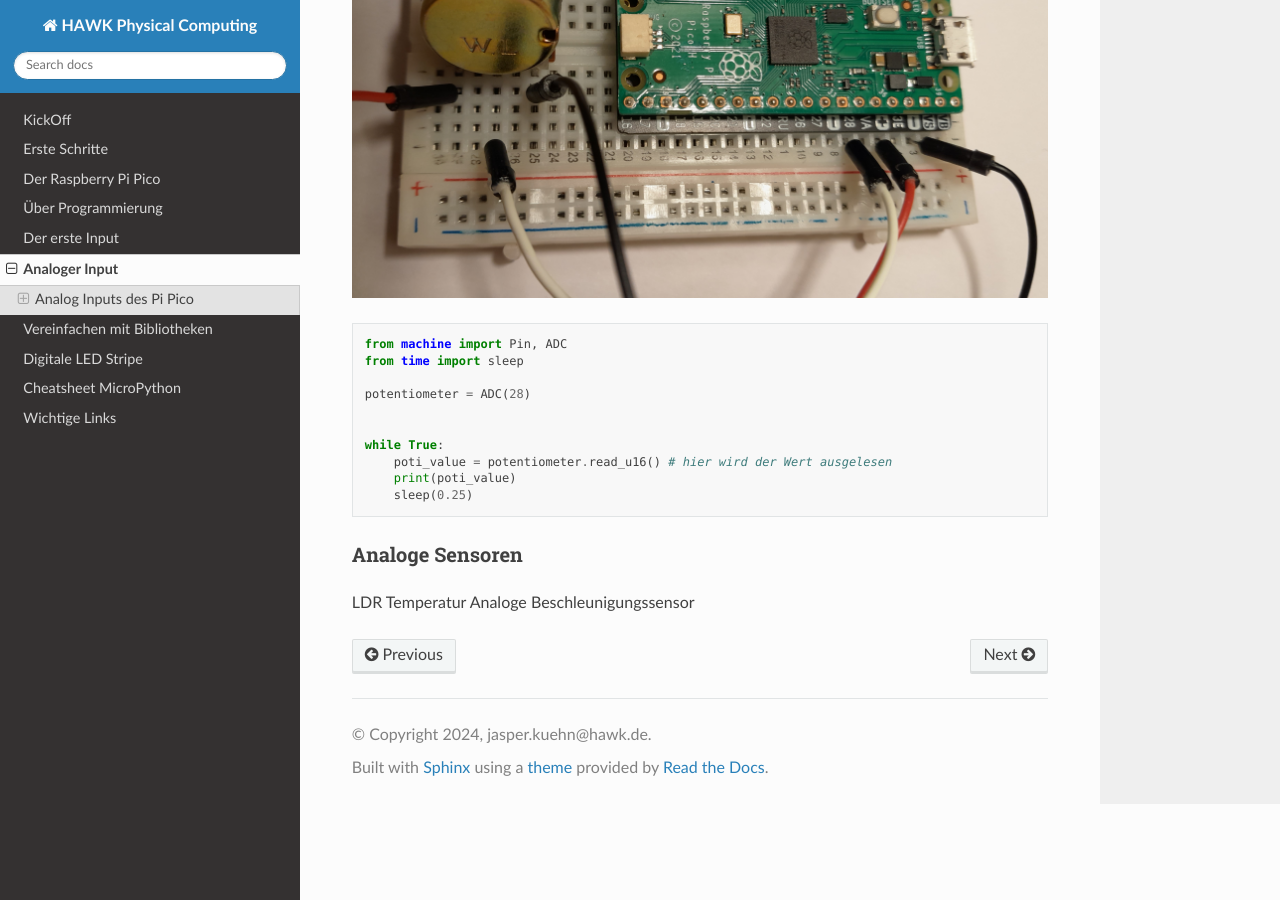
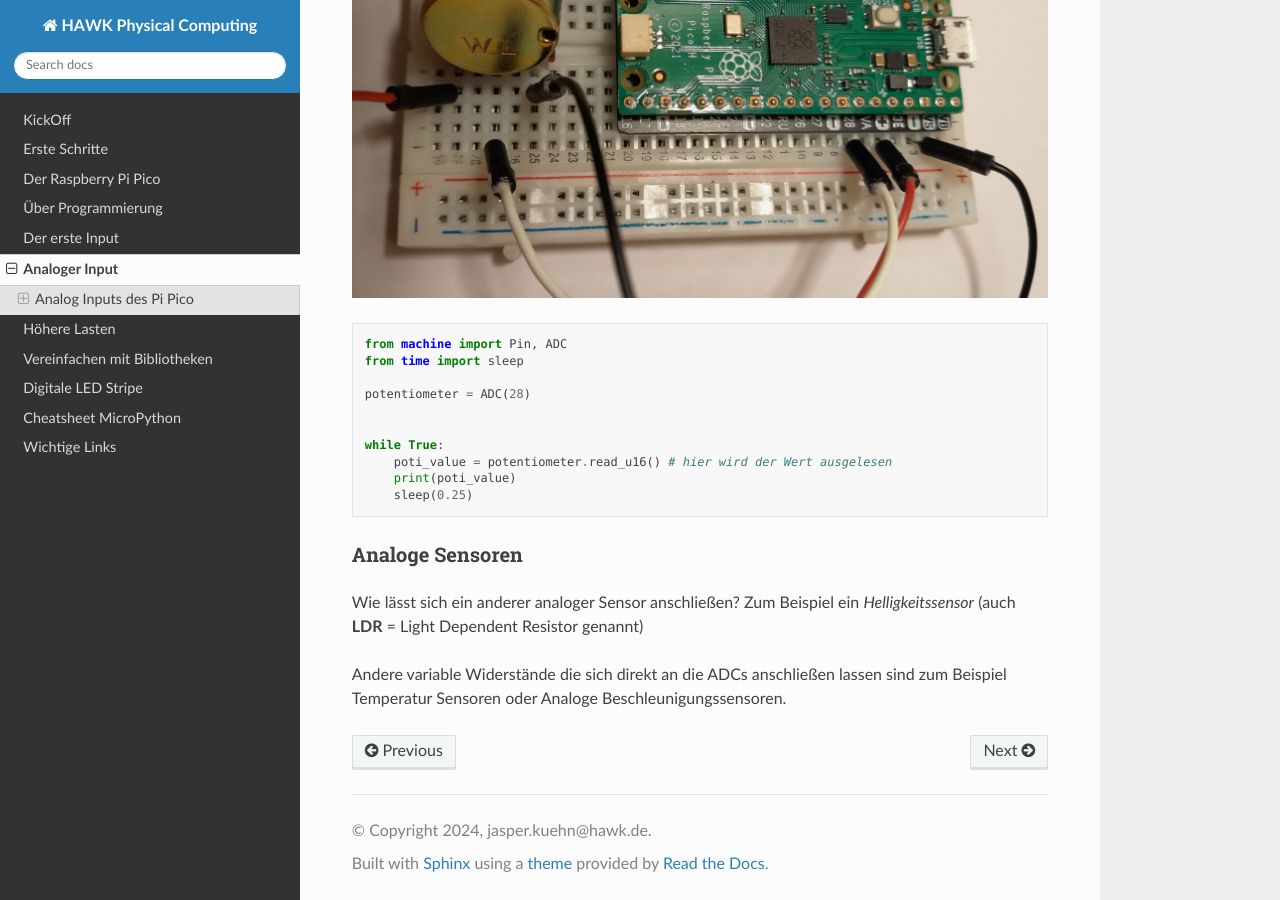
Before and after one commit to HAWK-Computing/physicalcomputing, a Sphinx documentation site: the page built from docs/Analog_Input.rst, in a window 1280 px wide and 900 px high, scrolled down 598 px. Built offline with Sphinx 7.4.7 and the Read the Docs theme 3.1.0, drawn with Linux system fonts in a browser that asks for light colours.

Commit message:
Lasten 1.0

```diff
--- a/docs/Analog_Input.rst
+++ b/docs/Analog_Input.rst
@@ -22,6 +22,6 @@ Der Anschluss von Sensoren an den ADC Eingängen ist etwas komplizierter als das
 Analoge Sensoren
 -------------
 
-LDR
-Temperatur
-Analoge Beschleunigungssensor
+Wie lässt sich ein anderer analoger Sensor anschließen? Zum Beispiel ein *Helligkeitssensor* (auch **LDR** = Light Dependent Resistor genannt)
+
+Andere variable Widerstände die sich direkt an die ADCs anschließen lassen sind zum Beispiel Temperatur Sensoren oder Analoge Beschleunigungssensoren.
--- a/docs/HoehereLasten.rst
+++ b/docs/HoehereLasten.rst
@@ -21,8 +21,6 @@ Ein `MOSFET <https://www.youtube.com/watch?v=JTFTsVKR_00>`_ funktioniert ähnlic
 
 Der Vorteil gegenüber einem Relais ist, dass auch PWM Signale verarbeitet werden können. Da die Reaktionszeit eines Transistors viel schneller sind. Somit ist das Dimmen von LEDs oder das Regeln von Geschwindigkeiten bei Motoren damit möglich.
 
-.. sourcecode::
-
 
 
 Shield vs. Selber bauen
--- a/docs/index.rst
+++ b/docs/index.rst
@@ -29,6 +29,7 @@ Inhaltsverzeichnis
    Programmierung
    InputSchaltung
    Analog_Input
+   HoehereLasten
    Libraries
    Digitale_LEDs
    Cheatsheet
```
